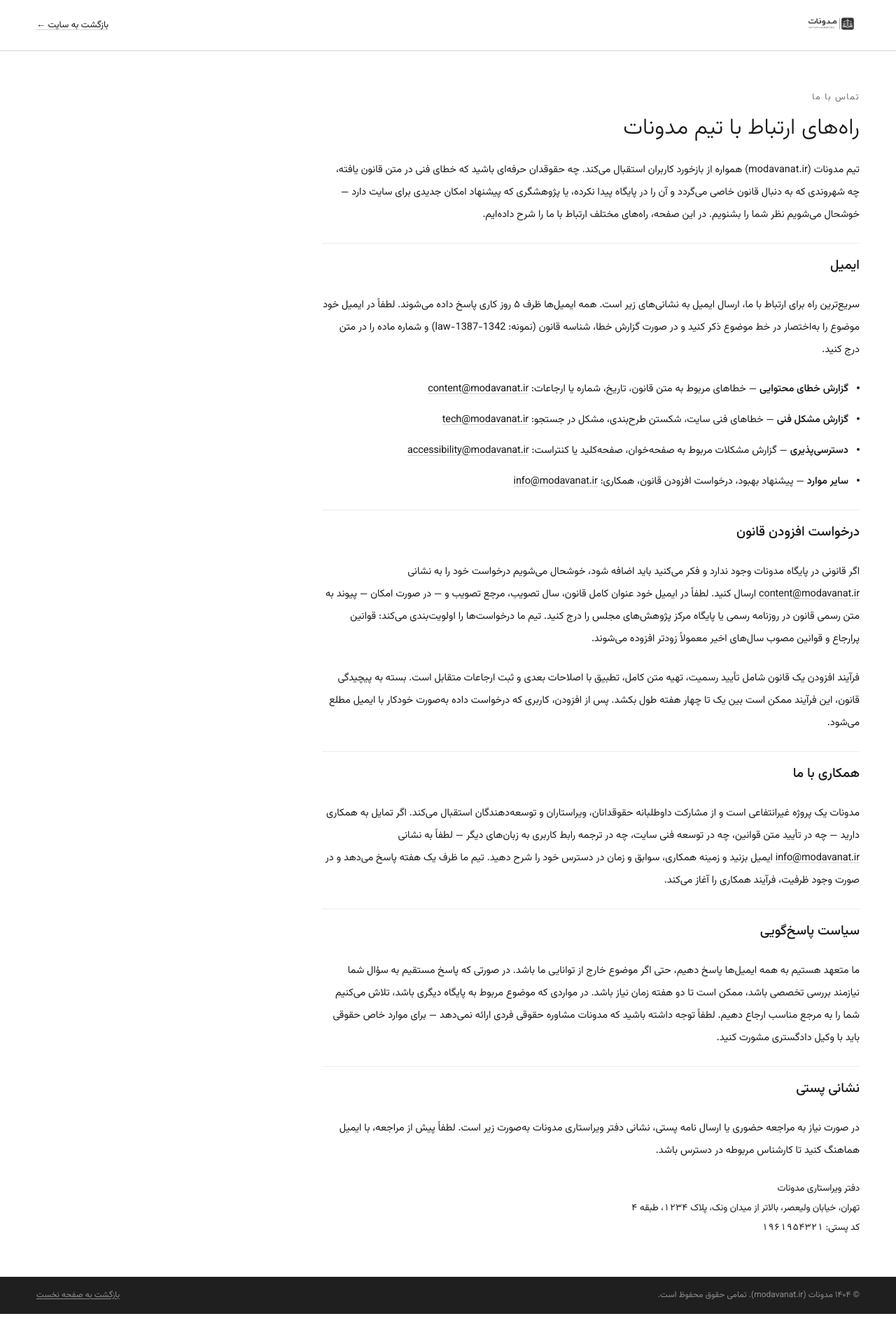
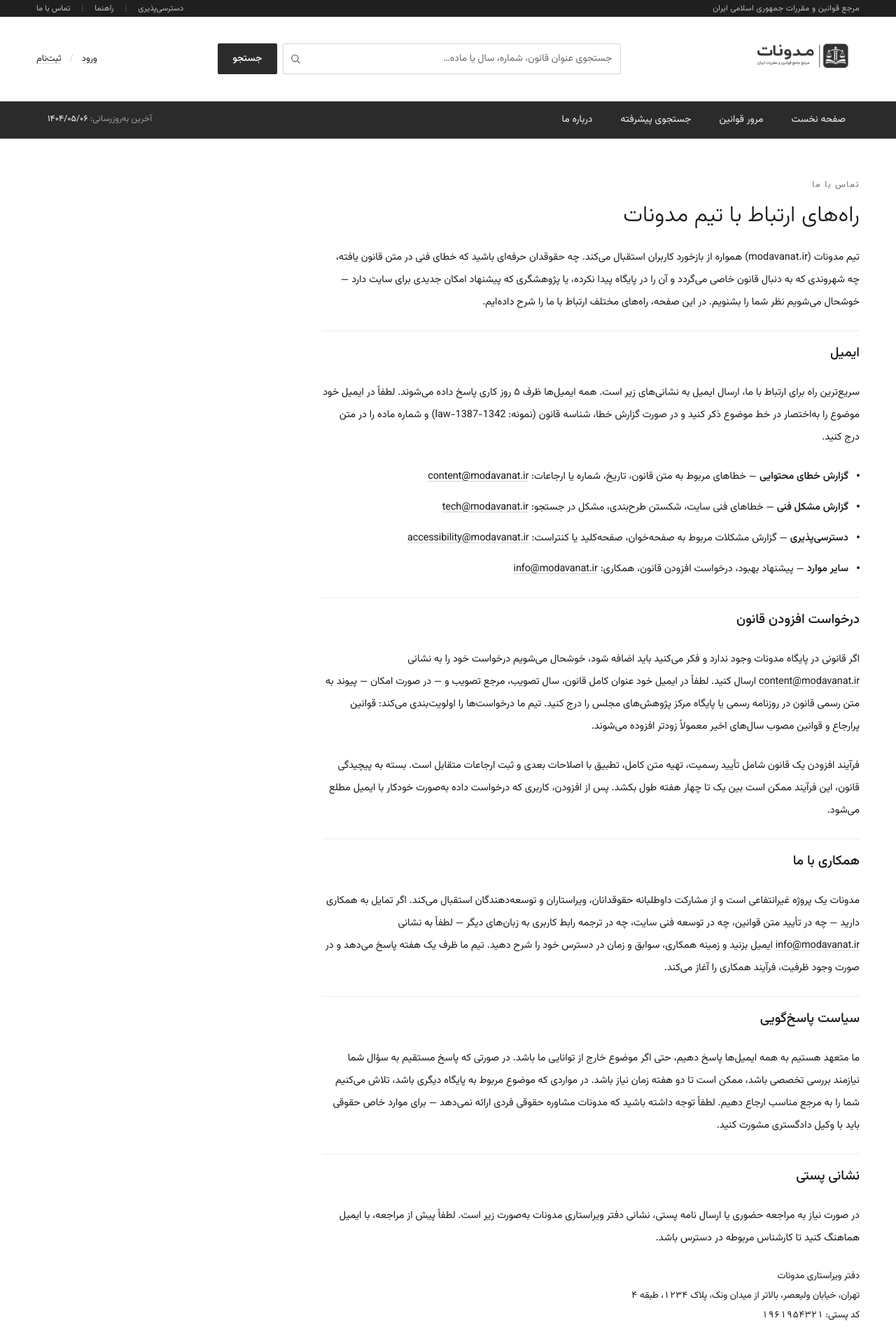
Before and after one commit to Massie382/Modavanat, a Next.js app: page /contact in a window 1280 px wide. Shown: the top 1920 px of the page at 70% size. Before the commit the page ends 1877 px from the top, so only its background shows below. Built offline with nearby package versions, Linux system fonts and the light colour scheme.

Commit message:
47192b3d-533f-4d00-8ef1-79fea31b008f

```diff
--- a/src/app/page.tsx
+++ b/src/app/page.tsx
@@ -20,6 +20,28 @@ type View =
 
 export default function Home() {
   const [view, setView] = useState<View>({ kind: "home" });
+
+  // Deep-link from static pages (/accessibility, /guide, /contact) and
+  // external links via ?view=browse|search|about[&q=query]. We read the
+  // params once on mount; subsequent in-page navigations use the SPA
+  // state directly.
+  useEffect(() => {
+    if (typeof window === "undefined") return;
+    const params = new URLSearchParams(window.location.search);
+    const v = params.get("view");
+    const q = params.get("q");
+    if (v === "browse") setView({ kind: "browse" });
+    else if (v === "search") setView({ kind: "search", query: q ?? "" });
+    else if (v === "about") setView({ kind: "about" });
+    // Clean the URL so a refresh doesn't re-trigger the deep-link.
+    if (v) {
+      const url = new URL(window.location.href);
+      url.searchParams.delete("view");
+      url.searchParams.delete("q");
+      window.history.replaceState({}, "", url.toString());
+    }
+    // eslint-disable-next-line react-hooks/exhaustive-deps
+  }, []);
 
   // Scroll to top on view change
   useEffect(() => {
--- a/src/components/site/StaticPageLayout.tsx
+++ b/src/components/site/StaticPageLayout.tsx
@@ -1,6 +1,7 @@
 "use client";
 
-import Link from "next/link";
+import { Header } from "./Header";
+import { Footer } from "./Footer";
 
 interface StaticPageLayoutProps {
   title: string;
@@ -9,37 +10,52 @@ interface StaticPageLayoutProps {
 }
 
 /**
- * Minimal layout for static utility pages (/accessibility, /guide, /contact).
+ * Layout for static utility pages (/accessibility, /guide, /contact).
  *
- * These pages live outside the SPA view-state in page.tsx, so they don't
- * have access to the Header/Footer's onNavigate callback. Instead they
- * render their own minimal chrome: a thin top bar with the logo + a
- * back-to-home link, the content, and a slim footer.
+ * IMPORTANT: these pages must look identical to the home page — same
+ * charcoal context strip, same logo + search + auth links, same
+ * charcoal nav bar, same 4-column footer. Earlier this component
+ * rendered its own minimal chrome (logo + back-to-home + slim footer)
+ * which made the static pages feel like a different site.
  *
- * Persian RTL, uses the same container-legal + font-legal classes as the
- * rest of the site so the visual style is consistent.
+ * Now we render the real <Header /> and <Footer /> components. The
+ * SPA-style onNavigate/onSearch callbacks the home page uses aren't
+ * available here (these are separate Next.js routes), so we route
+ * every navigation to "/" via a full page load — the home page then
+ * renders the appropriate view based on its own state.
  */
 export function StaticPageLayout({ title, subtitle, children }: StaticPageLayoutProps) {
+  // All navigations from the static pages go to the home route.
+  // The home page's Header/Footer then take over SPA-style routing.
+  const goHome = () => {
+    if (typeof window !== "undefined") window.location.href = "/";
+  };
+
+  const handleNavigate = (view: "home" | "browse" | "search" | "about") => {
+    // For non-home views, we still go to "/" — the home page renders
+    // its default (home) view. If we later want to deep-link to a
+    // specific view, we can use a query param like "/?view=browse".
+    if (typeof window !== "undefined") {
+      window.location.href = view === "home" ? "/" : `/?view=${view}`;
+    }
+  };
+
+  const handleSearch = (query: string) => {
+    if (typeof window !== "undefined") {
+      window.location.href = `/?view=search&q=${encodeURIComponent(query)}`;
+    }
+  };
+
+  // currentView is "home" by default for the static pages' header
+  // highlight state — none of the nav items should appear active
+  // because we're on a separate route.
   return (
     <div className="min-h-screen flex flex-col bg-white">
-      {/* Slim top bar */}
-      <header className="hairline-b">
-        <div className="container-legal py-2 flex items-center justify-between">
-          <Link href="/" className="flex items-center gap-2.5">
-            <img
-              src="/brand/logo.webp"
-              alt="مدونات"
-              width={1536}
-              height={1024}
-              className="h-[56px] w-auto object-contain"
-              draggable={false}
-            />
-          </Link>
-          <Link href="/" className="link-legal text-[13px]">
-            بازگشت به سایت ←
-          </Link>
-        </div>
-      </header>
+      <Header
+        onNavigate={handleNavigate}
+        onSearch={handleSearch}
+        currentView=""
+      />
 
       {/* Page body */}
       <main className="flex-1 bg-white">
@@ -60,15 +76,7 @@ export function StaticPageLayout({ title, subtitle, children }: StaticPageLayout
         </div>
       </main>
 
-      {/* Slim footer */}
-      <footer className="mt-auto bg-[#1f1f1f] text-[#bdbdbd]">
-        <div className="container-legal py-4 flex flex-col items-center sm:flex-row sm:items-start sm:justify-between gap-3 text-[12px] text-[#8d8d8d] text-center sm:text-right">
-          <p>© ۱۴۰۴ مدونات (modavanat.ir). تمامی حقوق محفوظ است.</p>
-          <Link href="/" className="hover:text-white underline underline-offset-2">
-            بازگشت به صفحه نخست
-          </Link>
-        </div>
-      </footer>
+      <Footer onNavigate={handleNavigate} />
     </div>
   );
 }
```
